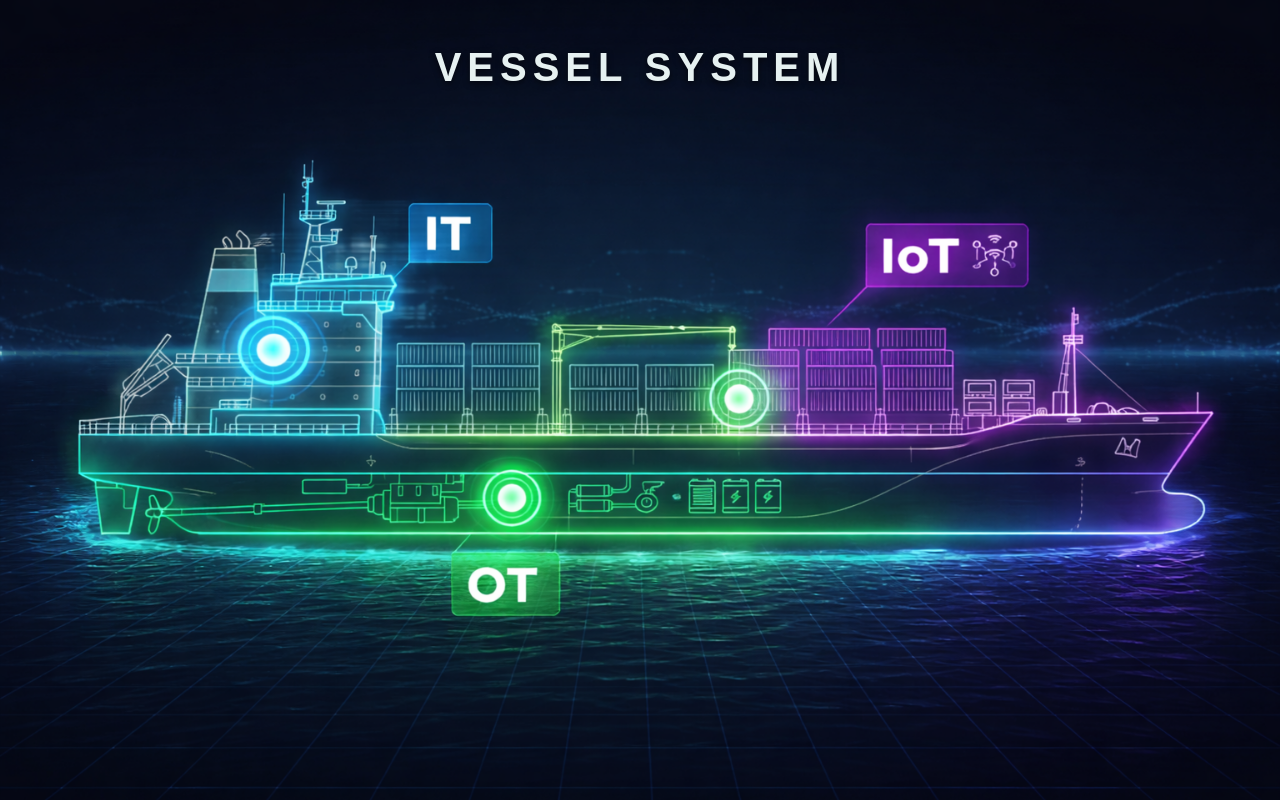
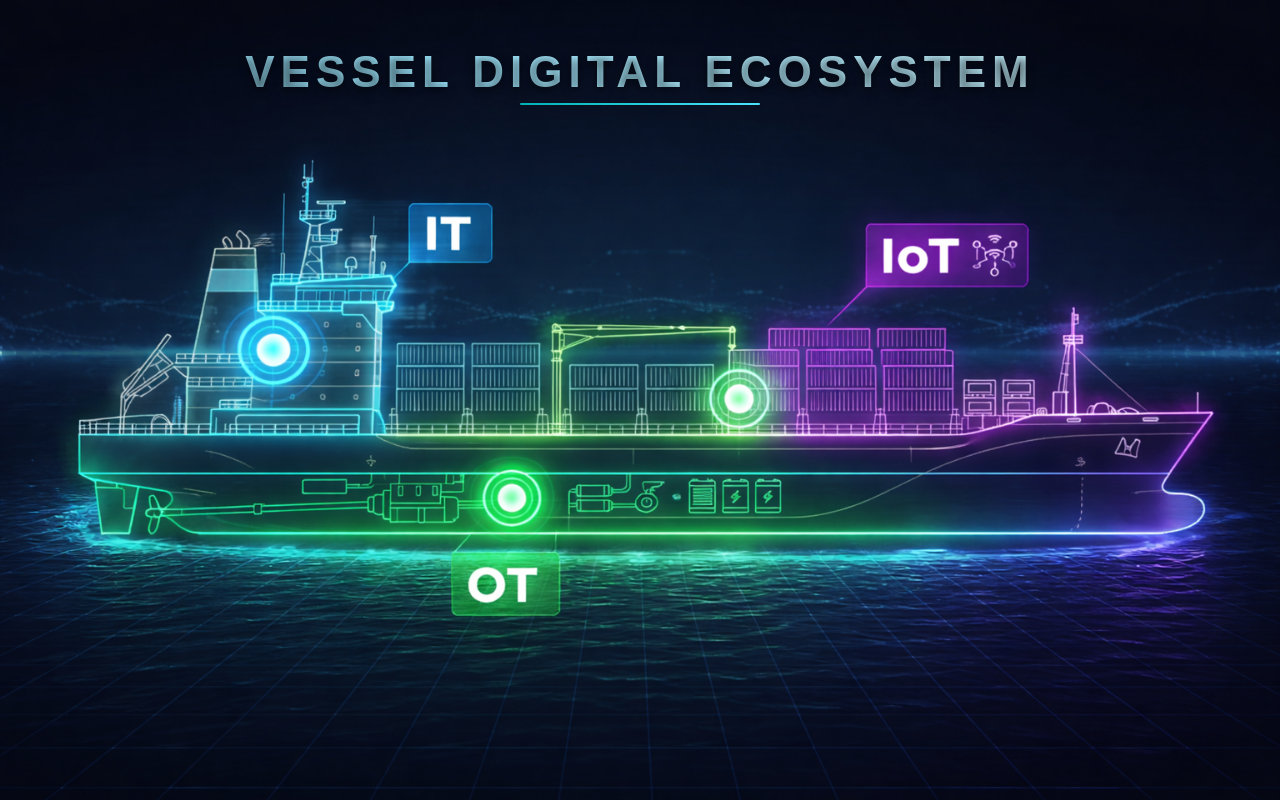
Before and after one commit to Juhiibh/vessel-dashboard, a React (Vite) app: page / in a window 1280 px wide. Built offline with nearby package versions, Linux system fonts and the light colour scheme.

Commit message:
Update hover dialog and VM linking

```diff
--- a/src/pages/Home.css
+++ b/src/pages/Home.css
@@ -7,26 +7,67 @@
   text-align: center;
 }
 
-/* ===== Heading ===== */
 .title {
   position: absolute;
   top: 18px;
   width: 100%;
-  color: #e6f1f1;
-  font-size: 40px;
-  font-weight: 700;
+  font-size: 44px;
+  font-weight: 800;
   letter-spacing: 6px;
   text-transform: uppercase;
   z-index: 10;
-  text-shadow: 0 2px 6px rgba(0,0,0,0.6);
+
+  /* Gradient text */
+  background: linear-gradient(90deg, #0d0e0e, #9de7ff, #e6f1f1);
+  background-size: 200% auto;
+  -webkit-background-clip: text;
+  -webkit-text-fill-color: transparent;
+
+  /* Subtle depth */
+  text-shadow: 0 3px 8px rgba(0,0,0,0.6);
+
+  /* Slow gradient movement */
+  animation: titleFlow 6s linear infinite, titleReveal 1s ease-out;
 }
+
+/* Thin accent divider */
+.title::after {
+  content: "";
+  display: block;
+  width: 240px;
+  height: 2px;
+  background: linear-gradient(to right, #00b3b3, #4be3ff);
+  margin: 6px auto 0 auto;
+  border-radius: 2px;
+}
+
+/* Entrance animation */
+@keyframes titleReveal {
+  from {
+    opacity: 0;
+    transform: translateY(-12px);
+  }
+  to {
+    opacity: 1;
+    transform: translateY(0);
+  }
+}
+
+/* Slow flowing gradient */
+@keyframes titleFlow {
+  from { background-position: 0% center; }
+  to   { background-position: 200% center; }
+}
+
 
 /* ===== Vessel Background ===== */
 .image-wrapper {
   position: relative;
   width: 100%;
   height: 100%;
+  aspect-ratio: 16 / 9;   /* keeps image scaling consistent */
 }
+
 
 .vessel-image {
   width: 100%;
--- a/src/pages/Home.jsx
+++ b/src/pages/Home.jsx
@@ -20,7 +20,7 @@ function Home() {
 
   return (
     <div className="home-container">
-      <h1 className="title">VESSEL SYSTEM</h1>
+      <h1 className="title">VESSEL DIGITAL ECOSYSTEM</h1>
 
       <div className="image-wrapper">
         <img src={vesselImage} alt="Vessel System" className="vessel-image" />
```
